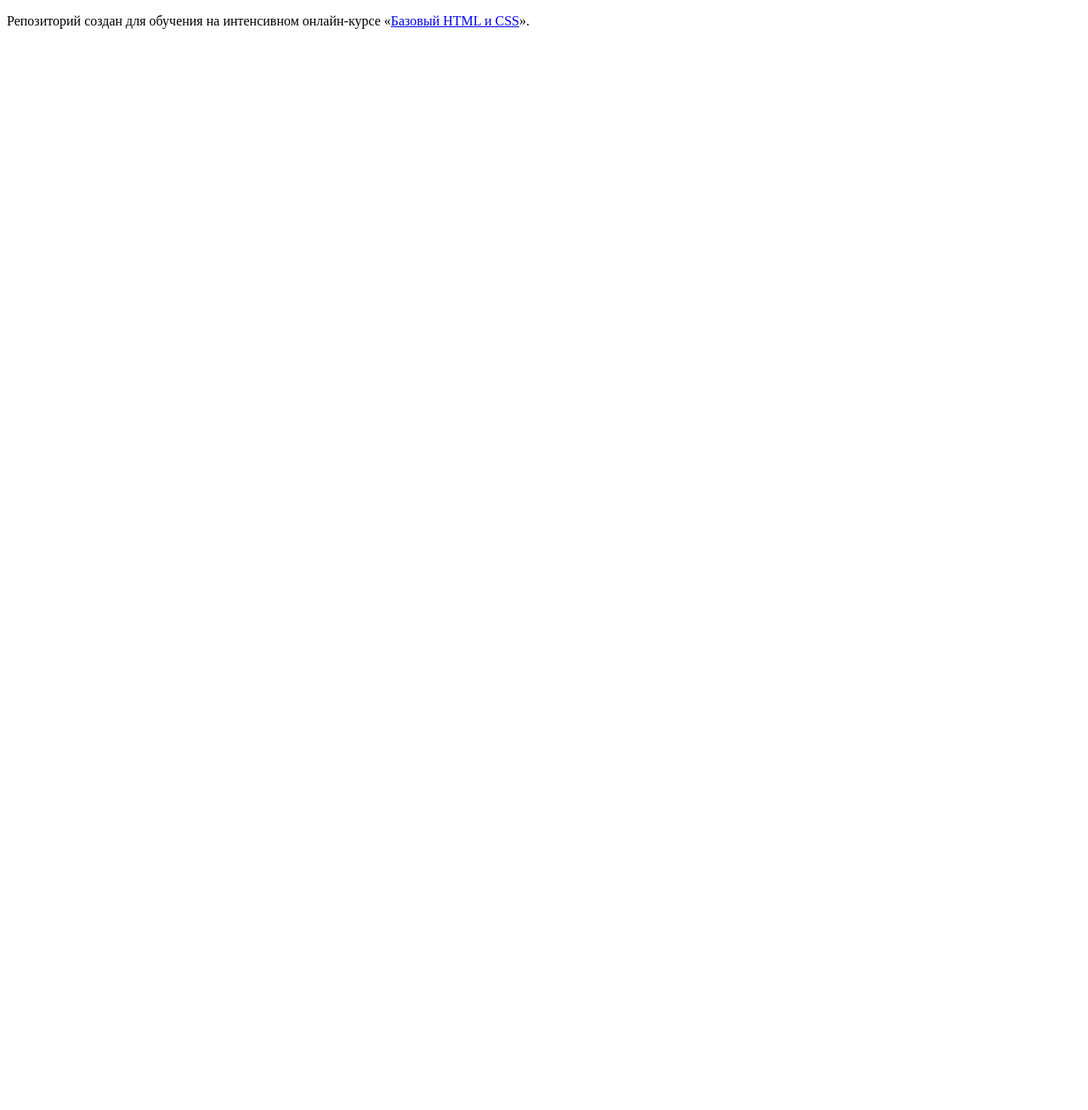
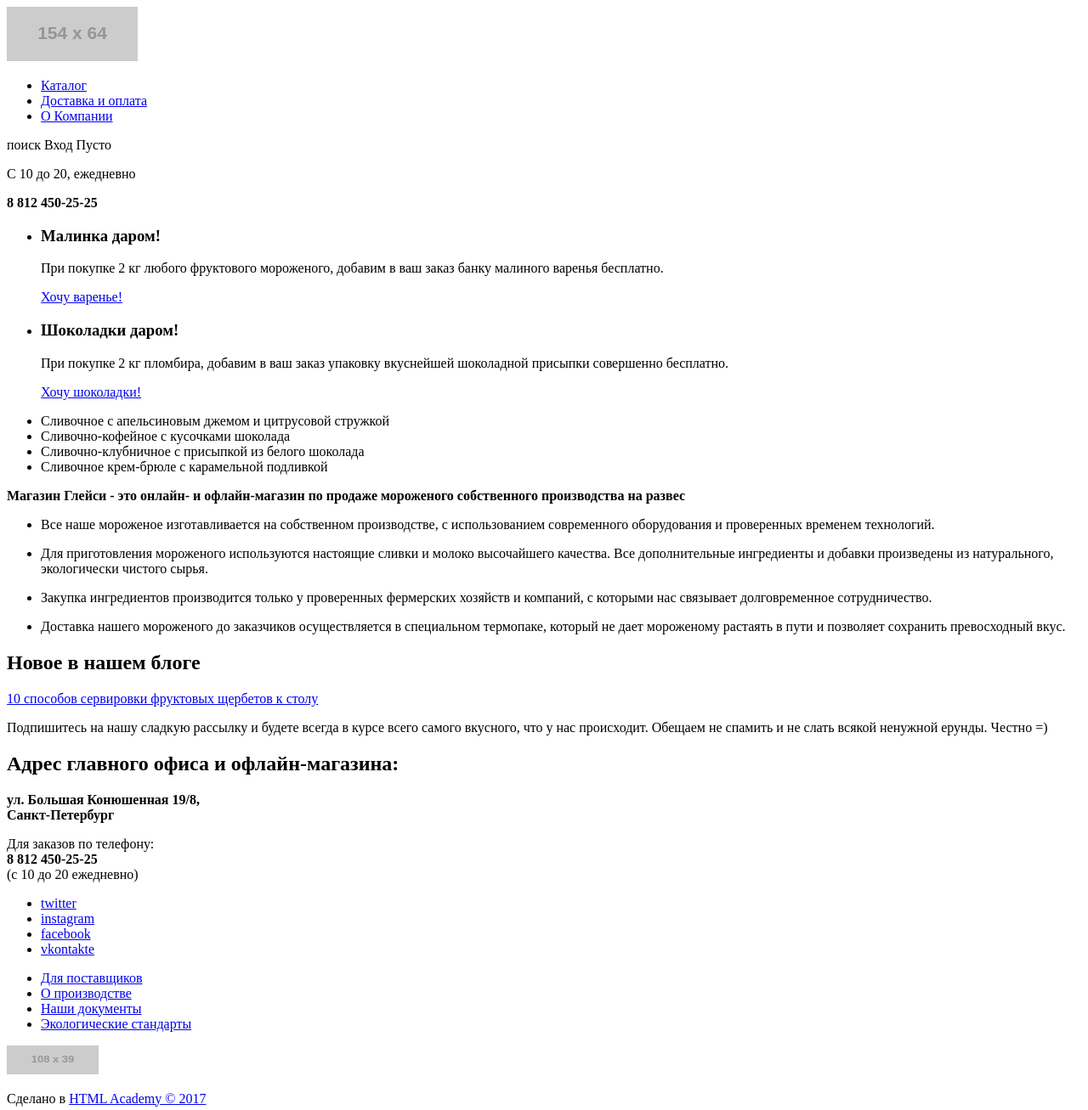
Before and after one commit to ibospb/300581-gllacy, a plain HTML site: page index.html in a window 1280 px wide. Shown: the whole page at 85% size. Before the commit the page ends 800 px from the top, so only its background shows below. Drawn offline with Linux system fonts and the light colour scheme; placeholder pictures from the web are drawn by us.

Commit message:
Первоночальна разметка главной и страницы каталога

```diff
--- a/index.html
+++ b/index.html
@@ -2,11 +2,118 @@
 <html lang="ru">
   <head>
     <meta charset="utf-8">
-    <title>HTML Academy: Глейси</title>
+    <title>Магазин Глэйси</title>
   </head>
   <body>
+    <!-- Header -->
+    <header class="main-header">
+      <nav class="main-navigation">
+          <img src="http://placehold.it/154x64" width="154" height="64" alt="GllacyShop Logo">
+        <ul>
+          <li><a href="#">Каталог</a></li>
+          <li><a href="#">Доставка и оплата</a></li>
+          <li><a href="#">О Компании</a></li>
+        </ul>
+        <span class="search-navigation">поиск</span>
+        <!-- форма поиска -->
+        <span class="user-navigation">Вход</span>
+        <!-- форма входа-->
+        <span class="user-cart">Пусто</span>
+      </nav>
+      <div class="info">
+        <p>С 10 до 20, ежедневно</p>
+        <p><b>8 812 450-25-25</b></p>
+      </div>
+    </header>
+    <span class="slider">
+    <!--Здесь будет слайдер -->
+    </span>
+    <main class="container">
+      <section class="special-offer">
+        <ul>
+          <li class="special-offer-item">
+            <h3>Малинка даром!</h3>
+            <p>При покупке 2 кг любого фруктового мороженого, добавим в ваш заказ банку малиного варенья бесплатно.</p>
+            <a href="#" class="btn">Хочу варенье!</a>
+          </li>
+          <li class="special-offer-item">
+            <h3>Шоколадки даром!</h3>
+            <p>При покупке 2 кг пломбира, добавим в ваш заказ упаковку вкуснейшей шоколадной присыпки совершенно бесплатно.</p>
+            <a href="#" class="btn">Хочу шоколадки!</a>
+          </li>
+        </ul>
+      </section>
+      <section class="popular-product">
+        <ul>
+          <li>Сливочное с апельсиновым джемом и цитрусовой стружкой</li>
+          <li>Сливочно-кофейное с кусочками шоколада</li>
+          <li>Сливочно-клубничное с присыпкой из белого шоколада</li>
+          <li>Сливочное крем-брюле с карамельной подливкой</li>
 
-    <p>Репозиторий создан для обучения на интенсивном онлайн‑курсе «<a href="https://htmlacademy.ru/intensive/htmlcss">Базовый HTML и CSS</a>».</p>
+        </ul>
 
+      </section>
+      <section class="feature-list">
+        <b>Магазин Глейси - это онлайн- и офлайн-магазин по продаже мороженого собственного производства на развес</b>
+        <ul>
+          <li class="feature-item">
+            <p>Все наше мороженое изготавливается на собственном производстве, с использованием современного оборудования и проверенных временем технологий.</p>
+          </li>
+          <li  class="feature-item">
+            <p>Для приготовления мороженого используются настоящие сливки и молоко высочайшего качества. Все дополнительные ингредиенты и добавки произведены из натурального, экологически чистого сырья.</p>
+          </li>
+          <li  class="feature-item">
+            <p>Закупка ингредиентов  производится только у проверенных фермерских хозяйств и компаний, с которыми нас связывает долговременное сотрудничество.</p>
+          </li>
+          <li  class="feature-item">
+            <p>Доставка нашего мороженого до заказчиков осуществляется в специальном термопаке, который не дает мороженому растаять в пути и позволяет сохранить превосходный вкус.</p>
+          </li>
+        </ul>
+      </section>
+      <article class="blog-news">
+        <h2>Новое в нашем блоге</h2>
+        <a href="#" class="blog-item">10 способов сервировки фруктовых щербетов к столу</a>
+      </article>
+      <section class="subscribe">
+        <p>Подпишитесь на нашу сладкую рассылку и будете всегда в курсе всего самого вкусного, что у нас происходит. Обещаем не спамить и не слать всякой ненужной ерунды. Честно =)</p>
+        <!-- Здесь будет форма -->
+      </section>
+
+      <section class="contacts">
+        <h2>Адрес главного офиса и офлайн-магазина:</h2>
+        <p><b>ул. Большая Конюшенная 19/8,<br>
+        Санкт-Петербург</b></p>
+
+        <p>Для заказов по телефону:<br>
+        <b>8 812 450-25-25</b><br>
+        (с 10 до 20 ежедневно)</p>
+
+      </section>
+
+    </main>
+
+    <!-- Footer -->
+    <footer class="main-footer">
+      <div class="social-footer">
+        <ul>
+          <li><a href="#" class="social-btn">twitter</a></li>
+          <li><a href="#" class="social-btn">instagram</a></li>
+          <li><a href="#" class="social-btn">facebook</a></li>
+          <li><a href="#" class="social-btn">vkontakte</a></li>
+        </ul>
+      </div>
+      <nav class="footer-navigation">
+        <ul>
+          <li><a href="#">Для поставщиков</a></li>
+          <li><a href="#">О производстве</a></li>
+          <li><a href="#">Наши документы</a></li>
+          <li><a href="#">Экологические стандарты</a></li>
+        </ul>
+      </nav>
+      <div class="footer-copyright">
+        <img src="http://placehold.it/108x39" width="108" height="34" alt="Logo HtmlAcademy">
+        <p>Сделано в <a href="https://htmlacademy.ru/intensive/htmlcss">HTML Academy &#169; 2017</a></p>
+      </div>
+    </footer>
   </body>
 </html>
```
Also changed, not shown: catalog.html (added, +158 -0 lines).
